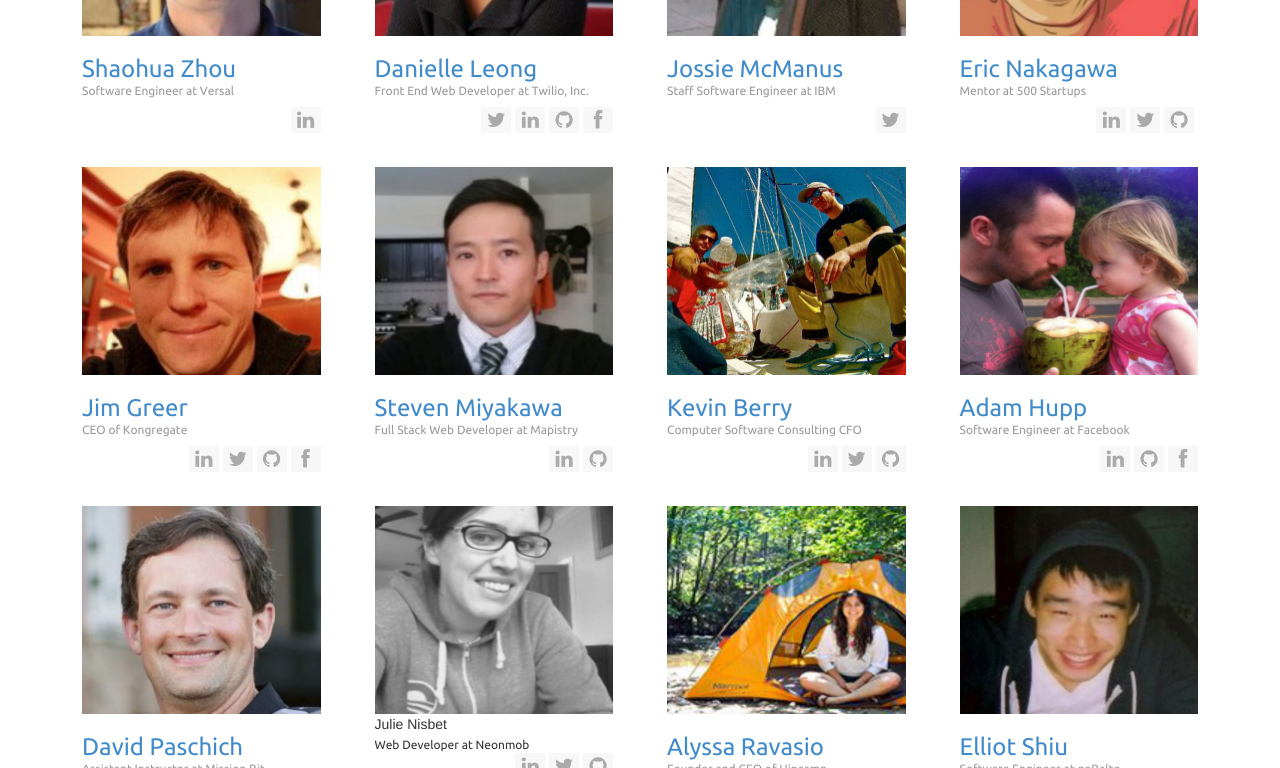
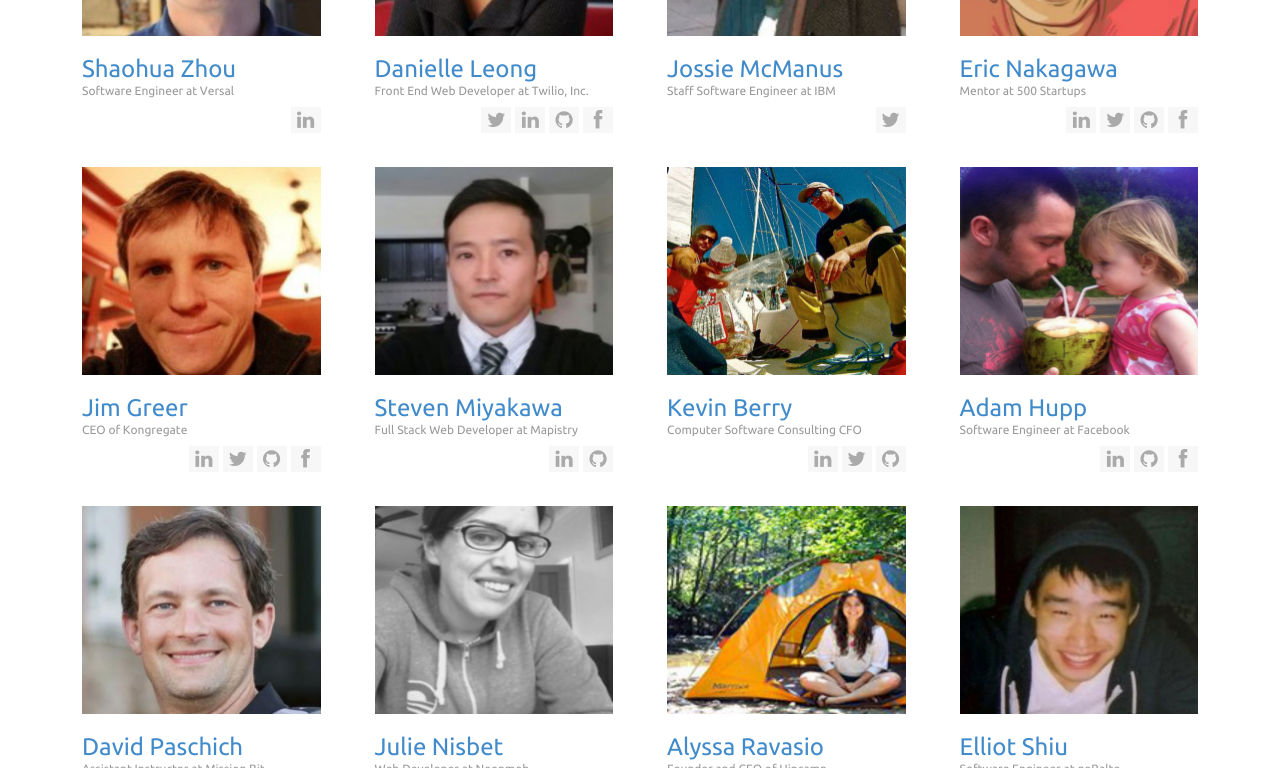
Before and after one commit to MissionBit/missionbit.github.io, a Jekyll site: the page built from about-us/index.html, in a window 1280 px wide. Shown: the part 5632-6400 px from the top of the page. Built offline with Jekyll 4.4.1, drawn with Linux system fonts in a browser that asks for light colours.

Commit message:
fix the rest of the incorrect HTML

```diff
--- a/about-us/index.html
+++ b/about-us/index.html
@@ -403,10 +403,10 @@
             <img alt="" src="images/team/D-Dunbar.jpg" class="img-responsive">
               <h3><a>Daniel Dunbar</a> <small> System Tools Engineer at Apple Inc. </small></h3>
                 <ul class="list-unstyled list-inline team-social">
-                <li><a href="https://twitter.com/daniel_dunbar"><i class="fa fa-twitter"></i></a></li>
-                <li><a href="https://www.linkedin.com/pub/daniel-dunbar/28/265/a80"><i class="fa fa-linkedin"></i></a></li>
-                <li><a href="https://github.com/ddunbar"><i class="fa fa-github"></i></a></li>
-                <ul>
+                    <li><a href="https://twitter.com/daniel_dunbar"><i class="fa fa-twitter"></i></a></li>
+                    <li><a href="https://www.linkedin.com/pub/daniel-dunbar/28/265/a80"><i class="fa fa-linkedin"></i></a></li>
+                    <li><a href="https://github.com/ddunbar"><i class="fa fa-github"></i></a></li>
+                </ul>
             </div>
         </div>
          <div class="col-sm-3 mentor-module">
@@ -418,7 +418,7 @@
                     <li><a href="https://www.linkedin.com/in/notwebsafe"><i class="fa fa-linkedin"></i></a></li>
                     <li><a href="https://github.com/njx"><i class="fa fa-github"></i></a></li>
                     <li><a href="https://www.facebook.com/nopqrs"><i class="fa fa-facebook"></i></a></li>
-                <ul>
+                  </ul>
             </div>
         </div>
          <div class="col-sm-3 mentor-module">
@@ -428,7 +428,7 @@
                <ul class="list-unstyled list-inline team-social">
                 <li><a href="https://twitter.com/knownissues"><i class="fa fa-twitter"></i></a></li>
                 <li><a href="https://www.linkedin.com/in/peterflynn3"><i class="fa fa-linkedin"></i></a></li>
-                <ul>
+                </ul>
             </div>
         </div>
         <div class="col-sm-3 mentor-module">
@@ -436,7 +436,7 @@
                 <img alt="" src="images/team/R-Yang.jpg" class="img-responsive">
                 <h3><a>Richard Yang</a> <small> Professor at Yale University</small></h3>
                 <ul class="list-unstyled list-inline team-social">
-                    <li><a href="www.linkedin.com/pub/y-richard-yang/5/6ab/a51"><i class="fa fa-linkedin"></i></a></li>
+                    <li><a href="https://www.linkedin.com/pub/y-richard-yang/5/6ab/a51"><i class="fa fa-linkedin"></i></a></li>
                     <li><a href="https://github.com/elyrly"><i class="fa fa-github"></i></a></li>
                 </ul>
             </div>
@@ -449,7 +449,7 @@
                  <img alt="" src="images/team/S-Zhou.jpg" class="img-responsive">
                 <h3><a>Shaohua Zhou</a> <small> Software Engineer at Versal </small></h3>
                 <ul class="list-unstyled list-inline team-social">
-                    <li><a href="www.linkedin.com/in/shaohuazhou"><i class="fa fa-linkedin"></i></a></li>
+                    <li><a href="https://www.linkedin.com/in/shaohuazhou"><i class="fa fa-linkedin"></i></a></li>
                 </ul>
             </div>
         </div>
@@ -460,7 +460,7 @@
                 <h3><a>Danielle Leong</a> <small> Front End Web Developer at Twilio, Inc.</small></h3>
                 <ul class="list-unstyled list-inline team-social">
                     <li><a href="https://twitter.com/tsunamino"><i class="fa fa-twitter"></i></a></li>
-                    <li><a href="www.linkedin.com/in/danielleleong"><i class="fa fa-linkedin"></i></a></li>
+                    <li><a href="https://www.linkedin.com/in/danielleleong"><i class="fa fa-linkedin"></i></a></li>
                     <li><a href="https://github.com/dmleong?tab=repositories"><i class="fa fa-github"></i></a></li>
                     <li><a href="https://www.facebook.com/dmleong?fref=browse_search"><i class="fa fa-facebook"></i></a></li>
                 </ul>
@@ -471,7 +471,7 @@
                 <img alt="" src="images/team/J-McManus.jpg" class="img-responsive">
                 <h3><a>Jossie McManus</a> <small> Staff Software Engineer at IBM </small></h3>
                 <ul class="list-unstyled list-inline team-social">
-                    <li><a href="www.linkedin.com/in/jossiemcmanus"><i class="fa fa-twitter"></i></a></li>
+                    <li><a href="https://www.linkedin.com/in/jossiemcmanus"><i class="fa fa-twitter"></i></a></li>
                 </ul>
             </div>
         </div>
@@ -480,10 +480,10 @@
                 <img alt="" src="images/team/e-Nakagawa.jpg" class="img-responsive">
                 <h3><a>Eric Nakagawa</a> <small> Mentor at 500 Startups </small></h3>
                 <ul class="list-unstyled list-inline team-social">
-                    <li><a href="www.linkedin.com/in/ericnakagawa"><i class="fa fa-linkedin"></i></a></li>
+                    <li><a href="https://www.linkedin.com/in/ericnakagawa"><i class="fa fa-linkedin"></i></a></li>
                     <li><a href="https://twitter.com/ericnakagawa"><i class="fa fa-twitter"></i></a></li>
                     <li><a href="https://github.com/ericnakagawa"><i class="fa fa-github"></i></a></li>
-                    <li><a href="https://www.facebook.com/ericnakagawa?fref=browse_search"></i></a></li>
+                    <li><a href="https://www.facebook.com/ericnakagawa?fref=browse_search"><i class="fa fa-facebook"></i></a></li>
                 </ul>
             </div>
         </div>
@@ -495,7 +495,7 @@
                 <img alt="" src="images/team/J-Greer.jpg" class="img-responsive">
                 <h3><a>Jim Greer</a> <small> CEO of Kongregate </small></h3>
                 <ul class="list-unstyled list-inline team-social">
-                    <li><a href="www.linkedin.com/in/jimgreer"><i class="fa fa-linkedin"></i></a></li>
+                    <li><a href="https://www.linkedin.com/in/jimgreer"><i class="fa fa-linkedin"></i></a></li>
                     <li><a href="https://twitter.com/jimgreer"><i class="fa fa-twitter"></i></a></li>
                     <li><a href="https://github.com/jimgreer"><i class="fa fa-github"></i></a></li>
                     <li><a href="https://www.facebook.com/jim.greer"><i class="fa fa-facebook"></i></a></li>
@@ -507,7 +507,7 @@
                 <img alt="" src="images/team/S-Miyakawa.jpg" class="img-responsive">
                 <h3><a>Steven Miyakawa</a> <small>Full Stack Web Developer at Mapistry</small></h3>
                  <ul class="list-unstyled list-inline team-social">
-                     <li><a href="www.linkedin.com/in/samsamskies"><i class="fa fa-linkedin"></i></a></li>
+                     <li><a href="https://www.linkedin.com/in/samsamskies"><i class="fa fa-linkedin"></i></a></li>
                      <li><a href="https://github.com/SamSamskies"><i class="fa fa-github"></i></a></li>
                 </ul>
             </div>
@@ -517,7 +517,7 @@
                <img alt="" src="images/team/K-Berry.jpg" class="img-responsive">
                 <h3><a>Kevin Berry</a> <small>Computer Software Consulting CFO</small></h3>
                 <ul class="list-unstyled list-inline team-social">
-                    <li><a href="www.linkedin.com/pub/kevin-berry/1/6b/59"><i class="fa fa-linkedin"></i></a></li>
+                    <li><a href="https://www.linkedin.com/pub/kevin-berry/1/6b/59"><i class="fa fa-linkedin"></i></a></li>
                     <li><a href="https://twitter.com/lostmarinero"><i class="fa fa-twitter"></i></a></li>
                     <li><a href="https://github.com/lostmarinero"><i class="fa fa-github"></i></a></li>
                 </ul>
@@ -528,7 +528,7 @@
                 <img alt="" src="images/team/A-Hupp.jpg" class="img-responsive">
                 <h3><a>Adam Hupp</a> <small>Software Engineer at Facebook</small></h3>
                 <ul class="list-unstyled list-inline team-social">
-                    <li><a href="www.linkedin.com/in/adamhupp"><i class="fa fa-linkedin"></i></a></li>
+                    <li><a href="https://www.linkedin.com/in/adamhupp"><i class="fa fa-linkedin"></i></a></li>
                     <li><a href="https://github.com/ahupp"><i class="fa fa-github"></i></a></li>
                     <li><a href="https://www.facebook.com/AHupp"><i class="fa fa-facebook"></i></a></li>
                 </ul>
@@ -550,9 +550,9 @@
         <div class="col-sm-3 mentor-module">
               <div class="thumbnail-style">
                 <img alt="" src="images/team/J-Nisbet.jpg" class="img-responsive">
-                <h3<a>Julie Nisbet</a> <small> Web Developer at Neonmob</small></h3>
+                <h3><a>Julie Nisbet</a> <small> Web Developer at Neonmob</small></h3>
                 <ul class="list-unstyled list-inline team-social">
-                    <li><a href="www.linkedin.com/in/jmnisbet"><i class="fa fa-linkedin"></i></a></li>
+                    <li><a href="https://www.linkedin.com/in/jmnisbet"><i class="fa fa-linkedin"></i></a></li>
                     <li><a href="https://twitter.com/julesnisbet"><i class="fa fa-twitter"></i></a></li>
                     <li><a href="https://github.com/julienisbet"><i class="fa fa-github"></i></a></li>
                 </ul>
@@ -563,7 +563,7 @@
                 <img alt="" src="images/team/A-Ravasio.jpg" class="img-responsive">
                 <h3><a>Alyssa Ravasio</a> <small>Founder and CEO of Hipcamp</small></h3>
                 <ul class="list-unstyled list-inline team-social">
-                    <li><a href="www.linkedin.com/pub/alyssa-ravasio/17/147/231"><i class="fa fa-linkedin"></i></a></li>
+                    <li><a href="https://www.linkedin.com/pub/alyssa-ravasio/17/147/231"><i class="fa fa-linkedin"></i></a></li>
                     <li><a href="https://github.com/alyraz"><i class="fa fa-github"></i></a></li>
                     <li><a href="https://twitter.com/alyraz"><i class="fa fa-twitter"></i></a></li>
                     <li><a href="https://www.facebook.com/AlyssaRaz"><i class="fa fa-facebook"></i></a></li>
@@ -575,7 +575,7 @@
                 <img alt="" src="images/team/E-Shiu.jpg" class="img-responsive">
                 <h3><a>Elliot Shiu</a> <small> Software Engineer at goBalto </small></h3>
                  <ul class="list-unstyled list-inline team-social">
-                    <li><a href="www.linkedin.com/in/elliotshiu"><i class="fa fa-linkedin"></i></a></li>
+                    <li><a href="https://www.linkedin.com/in/elliotshiu"><i class="fa fa-linkedin"></i></a></li>
                     <li><a href="https://github.com/sandbochs"><i class="fa fa-github"></i></a></li>
                     <li><a href="https://twitter.com/sandbochs"><i class="fa fa-twitter"></i></a></li>
                 </ul>
@@ -591,7 +591,7 @@
                  <ul class="list-unstyled list-inline team-social">
                     <li><a href="https://github.com/felixtsai"><i class="fa fa-github"></i></a></li>
                     <li><a href="https://twitter.com/catsf"><i class="fa fa-twitter"></i></a></li>
-                    <li><a href="www.linkedin.com/in/felixtsai"><i class="fa fa-linkedin"></i></a></li>
+                    <li><a href="https://www.linkedin.com/in/felixtsai"><i class="fa fa-linkedin"></i></a></li>
                 </ul>
             </div>
         </div>
@@ -602,7 +602,7 @@
                 <ul class="list-unstyled list-inline team-social">
                     <li><a href="https://github.com/simonlast"><i class="fa fa-github"></i></a></li>
                     <li><a href="https://twitter.com/simonlast"><i class="fa fa-twittwe"></i></a></li>
-                    <li><a href="www.linkedin.com/pub/simon-last/40/41/414"><i class="fa fa-linkedin"></i></a></li>
+                    <li><a href="https://www.linkedin.com/pub/simon-last/40/41/414"><i class="fa fa-linkedin"></i></a></li>
                 </ul>
             </div>
         </div>
@@ -613,7 +613,7 @@
                 <ul class="list-unstyled list-inline team-social">
                     <li><a href="https://github.com/mattdh666"><i class="fa fa-github"></i></a></li>
                     <li><a href="https://twitter.com/realmattdhill"><i class="fa fa-twitter"></i></a></li>
-                    <li><a href="www.linkedin.com/in/mattdhill"><i class="fa fa-linkedin"></i></a></li>
+                    <li><a href="https://www.linkedin.com/in/mattdhill"><i class="fa fa-linkedin"></i></a></li>
                 </ul>
             </div>
         </div>
@@ -625,7 +625,7 @@
                 <ul class="list-unstyled list-inline team-social">
                     <li><a href="https://github.com/magicgrl111"><i class="fa fa-github"></i></a></li>
                     <li><a href="https://twitter.com/magicgrl111"><i class="fa fa-twitter"></i></a></li>
-                    <li><a href="www.linkedin.com/pub/selby-walker/5/56/2b8"><i class="fa fa-linkedin"></i></a></li>
+                    <li><a href="https://www.linkedin.com/pub/selby-walker/5/56/2b8"><i class="fa fa-linkedin"></i></a></li>
                     <li><a href="https://www.facebook.com/magicgrl111?fref=ts"><i class="fa fa-facebook"></i></a></li>
                 </ul>
             </div>
@@ -638,7 +638,7 @@
                 <img alt="" src="images/team/S-Last.jpg" class="img-responsive">
                 <h3><a>Michael Sindelar</a> <small> Software Engineer at Google</small></h3>
                 <ul class="list-unstyled list-inline team-social">
-                    <li><a href="www.linkedin.com/pub/michael-sindelar/9/934/3a3"><i class="fa fa-linkedin"></i></a></li>
+                    <li><a href="https://www.linkedin.com/pub/michael-sindelar/9/934/3a3"><i class="fa fa-linkedin"></i></a></li>
                     <li><a href="https://www.facebook.com/michael.sindelar?fref=browse_search"><i class="fa fa-facebook"></i></a></li>
                 </ul>
             </div>
@@ -661,7 +661,7 @@
                 <ul class="list-unstyled list-inline team-social">
                     <li><a href="https://github.com/astonm"><i class="fa fa-github"></i></a></li>
                     <li><a href="https://twitter.com/__aston__"><i class="fa fa-twitter"></i></a></li>
-                    <li><a href="www.linkedin.com/in/astonmotes"><i class="fa fa-linkedin"></i></a></li>
+                    <li><a href="https://www.linkedin.com/in/astonmotes"><i class="fa fa-linkedin"></i></a></li>
                     <li><a href="https://www.facebook.com/astonmotes"><i class="fa fa-facebook"></i></a></li>
                 </ul>
             </div>
@@ -671,7 +671,7 @@
                 <img alt="" src="images/team/E-Kuznetsova.jpg" class="img-responsive">
                 <h3><a>Ekaterina Kuznetsova</a> <small>Software System Engineer at Meteor Development Group</small></h3>
                 <ul class="list-unstyled list-inline team-social">
-                    <li><a href="www.linkedin.com/pub/ekaterina-kuznetsova/29/115/b64"><i class="fa fa-linkedin"></i></a></li>
+                    <li><a href="https://www.linkedin.com/pub/ekaterina-kuznetsova/29/115/b64"><i class="fa fa-linkedin"></i></a></li>
                 </ul>
             </div>
         </div>
@@ -685,7 +685,7 @@
                 <ul class="list-unstyled list-inline team-social">
                     <li><a href="https://github.com/barcher"><i class="fa fa-github"></i></a></li>
                     <li><a href="https://twitter.com/Bryce_Archer"><i class="fa fa-twitter"></i></a></li>
-                    <li><a href="www.linkedin.com/pub/bryce-archer/3a/abb/739"><i class="fa fa-linkedin"></i></a></li>
+                    <li><a href="https://www.linkedin.com/pub/bryce-archer/3a/abb/739"><i class="fa fa-linkedin"></i></a></li>
                 </ul>
             </div>
         </div>
@@ -771,6 +771,3 @@
         </div>
     </div>
 </div>
-
-
-</div><!-- /container -->
```
